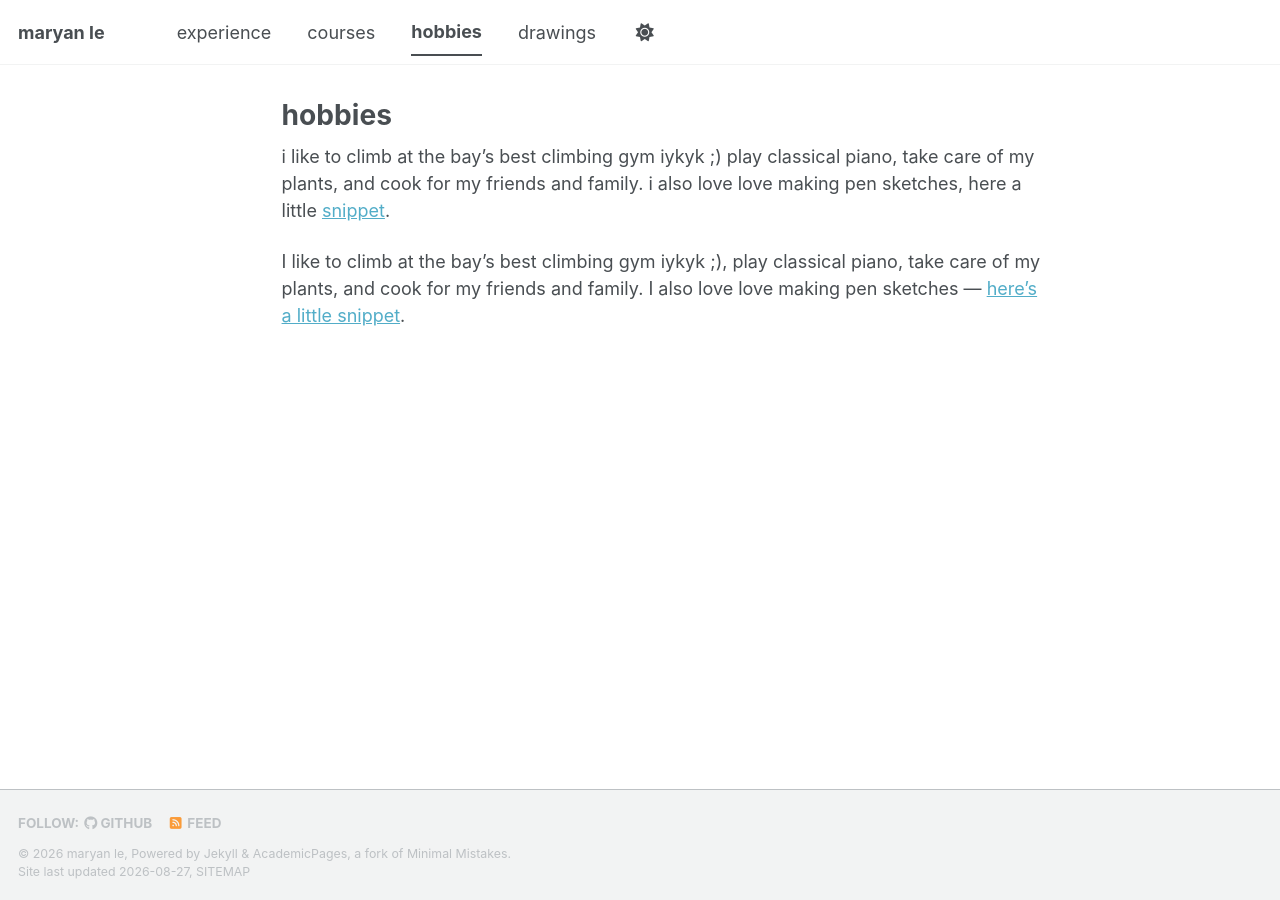
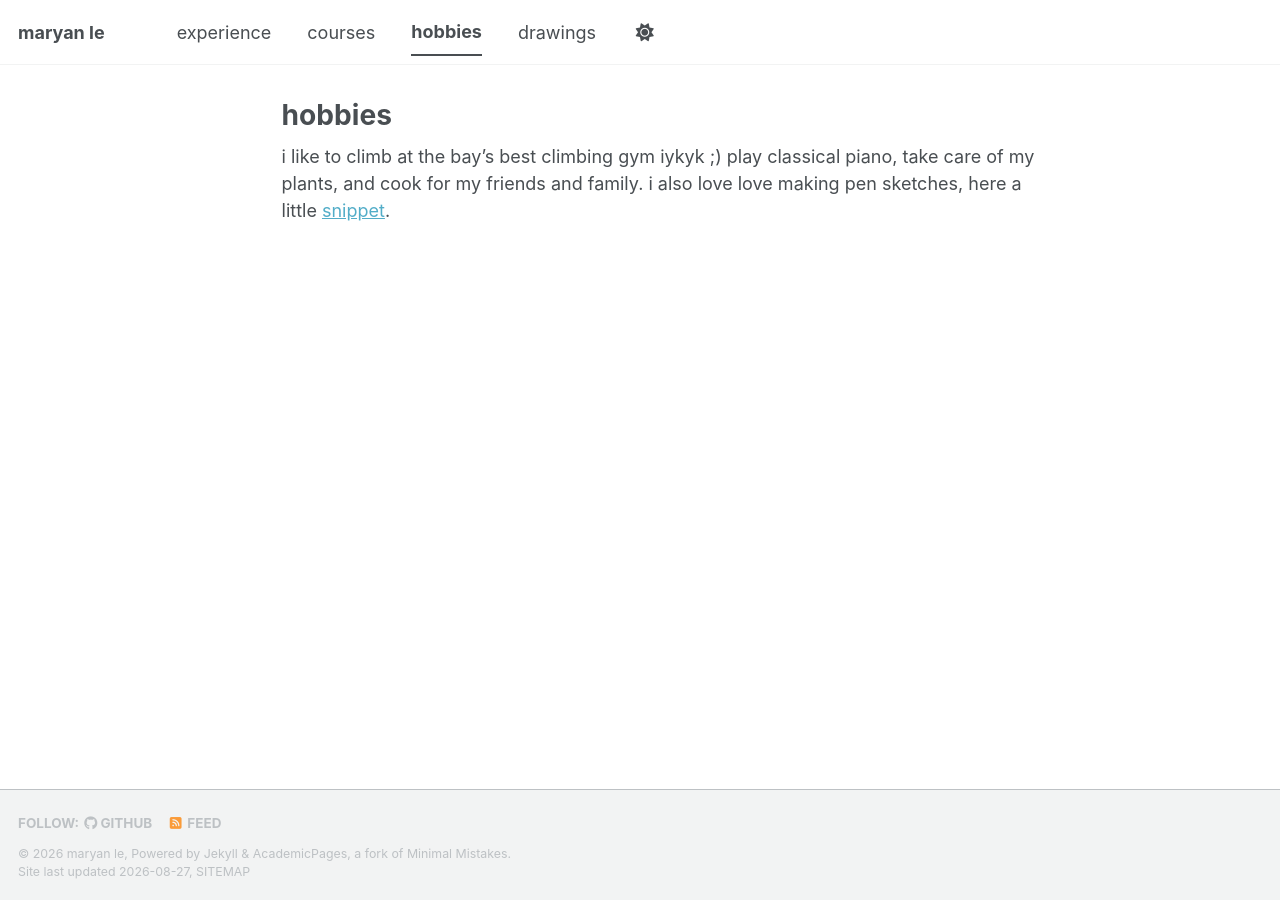
Before and after one commit to lemaryan/lemaryan.github.io, a Jekyll site: the page built from _pages/hobbies.md, in a window 1280 px wide. Built offline with Jekyll 4.4.1, drawn with Linux system fonts in a browser that asks for light colours; a style sheet for code colours, icons or effects is not loaded.

Commit message:
Update hobbies.md

```diff
--- a/_pages/hobbies.md
+++ b/_pages/hobbies.md
@@ -5,5 +5,3 @@ author_profile: false
 ---
 
 i like to climb at the bay's best climbing gym iykyk ;) play classical piano, take care of my plants, and cook for my friends and family. i also love love making pen sketches, here a little <a href="/drawings/">snippet</a>.
-
-I like to climb at the bay's best climbing gym iykyk ;), play classical piano, take care of my plants, and cook for my friends and family. I also love love making pen sketches — <a href="/drawings/">here's a little snippet</a>.
```
